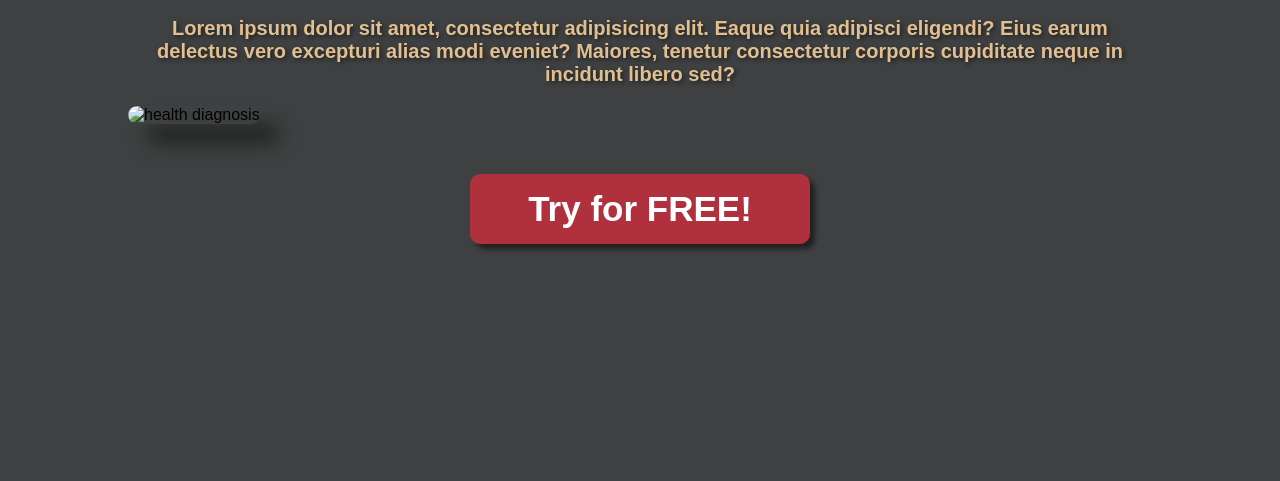
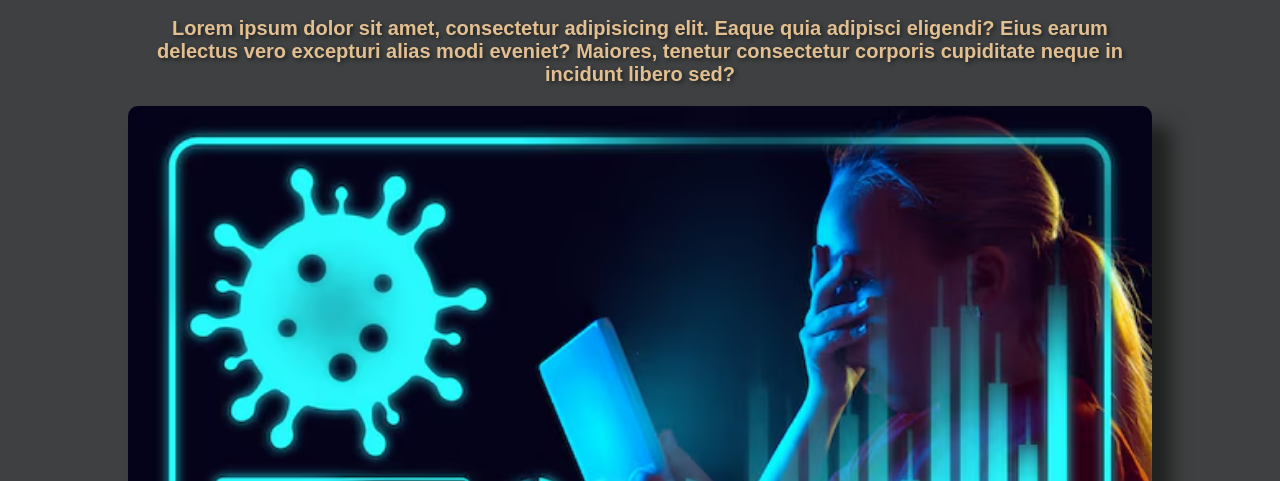
Before and after one commit to RajnishKumar05/healthAi-prototype, a plain HTML site: page index.html in a window 1280 px wide. Shown: the part 266-747 px from the top of the page. Drawn offline with Linux system fonts and the light colour scheme.

Commit message:
Update index.html

```diff
--- a/index.html
+++ b/index.html
@@ -21,7 +21,7 @@
         <!-- Para related to product description -->
         Lorem ipsum dolor sit amet, consectetur adipisicing elit. Eaque quia adipisci eligendi? Eius earum delectus vero excepturi alias modi eveniet? Maiores, tenetur consectetur corporis cupiditate neque in incidunt libero sed?
     </p>
-    <img id="mainPageCenterImg" src="/Media/health1.avif" alt="health diagnosis">
+    <img id="mainPageCenterImg" src="health1.avif" alt="health diagnosis">
     </div>
 
     <div>
```
